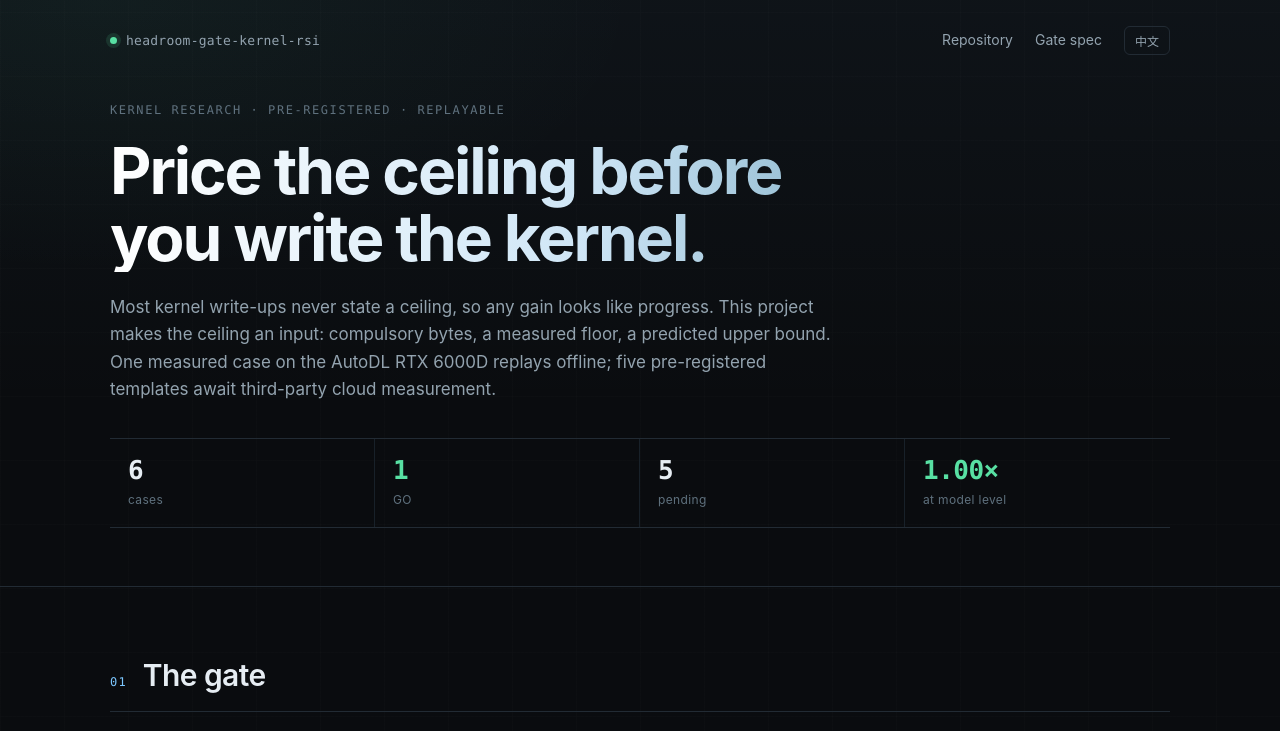
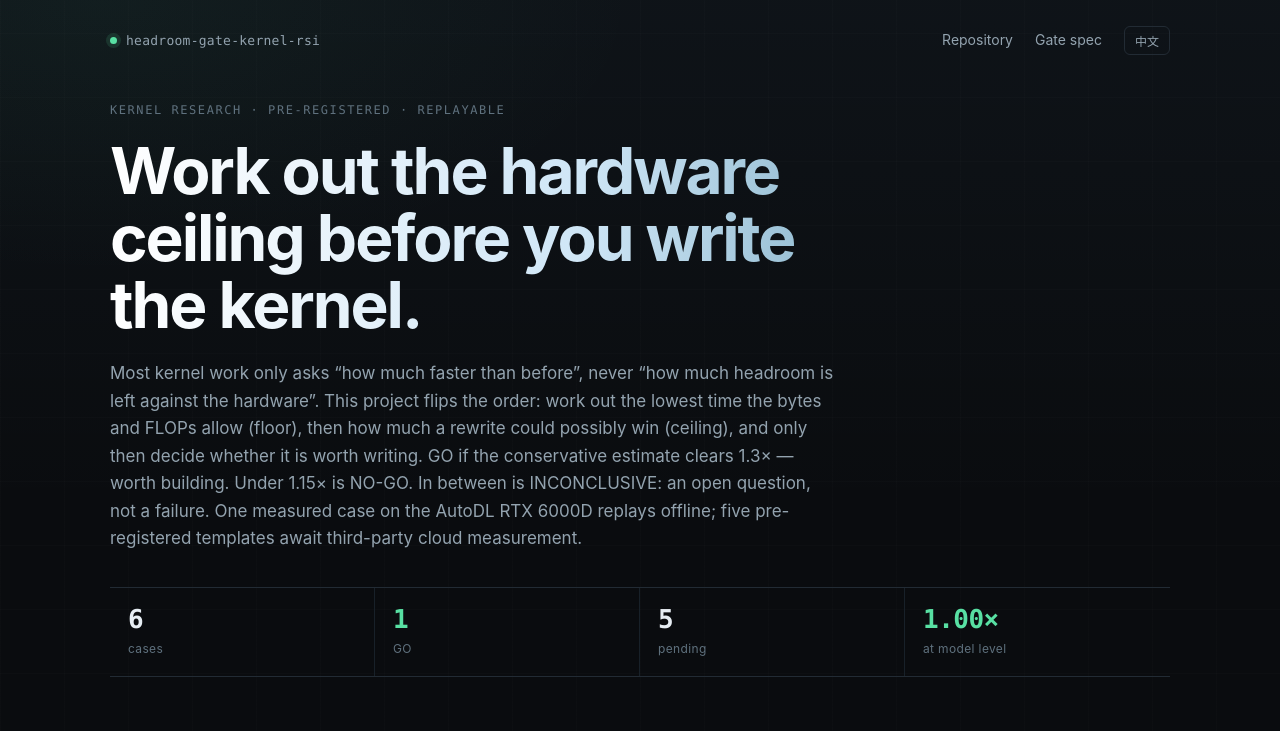
Before and after one commit to SanyHe/headroom-gate-kernel-rsi, a plain HTML site: page site/index.html in a window 1280 px wide. Shown: the top 731 px of the page. Drawn offline with Linux system fonts and the light colour scheme.

Commit message:
Rewrite the English hero copy to match the Chinese

```diff
--- a/site/app.js
+++ b/site/app.js
@@ -9,8 +9,8 @@
       "nav.repo": "Repository",
       "nav.spec": "Gate spec",
       "hero.eyebrow": "Kernel research · pre-registered · replayable",
-      "hero.title": "Price the ceiling before you write the kernel.",
-      "hero.lead": "Most kernel write-ups never state a ceiling, so any gain looks like progress. This project makes the ceiling an input: compulsory bytes, a measured floor, a predicted upper bound. One measured case on the AutoDL RTX 6000D replays offline; five pre-registered templates await third-party cloud measurement.",
+      "hero.title": "Work out the hardware ceiling before you write the kernel.",
+      "hero.lead": "Most kernel work only asks “how much faster than before”, never “how much headroom is left against the hardware”. This project flips the order: work out the lowest time the bytes and FLOPs allow (floor), then how much a rewrite could possibly win (ceiling), and only then decide whether it is worth writing. GO if the conservative estimate clears 1.3× — worth building. Under 1.15× is NO-GO. In between is INCONCLUSIVE: an open question, not a failure. One measured case on the AutoDL RTX 6000D replays offline; five pre-registered templates await third-party cloud measurement.",
       "gate.title": "The gate",
       "gate.bytes.title": "Bytes",
       "gate.bytes.body": "Sum the compulsory traffic: weights, activations, output. It cannot be argued down. A mechanism can only remove what it touches.",
--- a/site/index.html
+++ b/site/index.html
@@ -3,7 +3,7 @@
 <head>
 <meta charset="utf-8">
 <meta name="viewport" content="width=device-width, initial-scale=1">
-<title>Headroom Gate — price the ceiling before writing the kernel</title>
+<title>Headroom Gate — work out the hardware ceiling before writing the kernel</title>
 <meta name="description" content="A pre-registered gate for GPU kernel work: compulsory bytes, a measured floor, a predicted upper bound, and one held-out run. One measured case on RTX 6000D, five pre-registered templates.">
 <link rel="stylesheet" href="styles.css">
 </head>
@@ -21,8 +21,8 @@
       </nav>
     </div>
     <p class="eyebrow" data-i18n="hero.eyebrow">Kernel research · pre-registered · replayable</p>
-    <h1 data-i18n="hero.title">Price the ceiling before you write the kernel.</h1>
-    <p class="lead" data-i18n="hero.lead">Most kernel write-ups never state a ceiling, so any gain looks like progress. This project makes the ceiling an input: compulsory bytes, a measured floor, a predicted upper bound. One measured case on the AutoDL RTX 6000D replays offline; five pre-registered templates await third-party cloud measurement.</p>
+    <h1 data-i18n="hero.title">Work out the hardware ceiling before you write the kernel.</h1>
+    <p class="lead" data-i18n="hero.lead">Most kernel work only asks “how much faster than before”, never “how much headroom is left against the hardware”. This project flips the order: work out the lowest time the bytes and FLOPs allow (floor), then how much a rewrite could possibly win (ceiling), and only then decide whether it is worth writing. GO if the conservative estimate clears 1.3× — worth building. Under 1.15× is NO-GO. In between is INCONCLUSIVE: an open question, not a failure. One measured case on the AutoDL RTX 6000D replays offline; five pre-registered templates await third-party cloud measurement.</p>
     <div class="statstrip" id="statstrip" aria-live="polite"></div>
   </div>
 </header>
```
